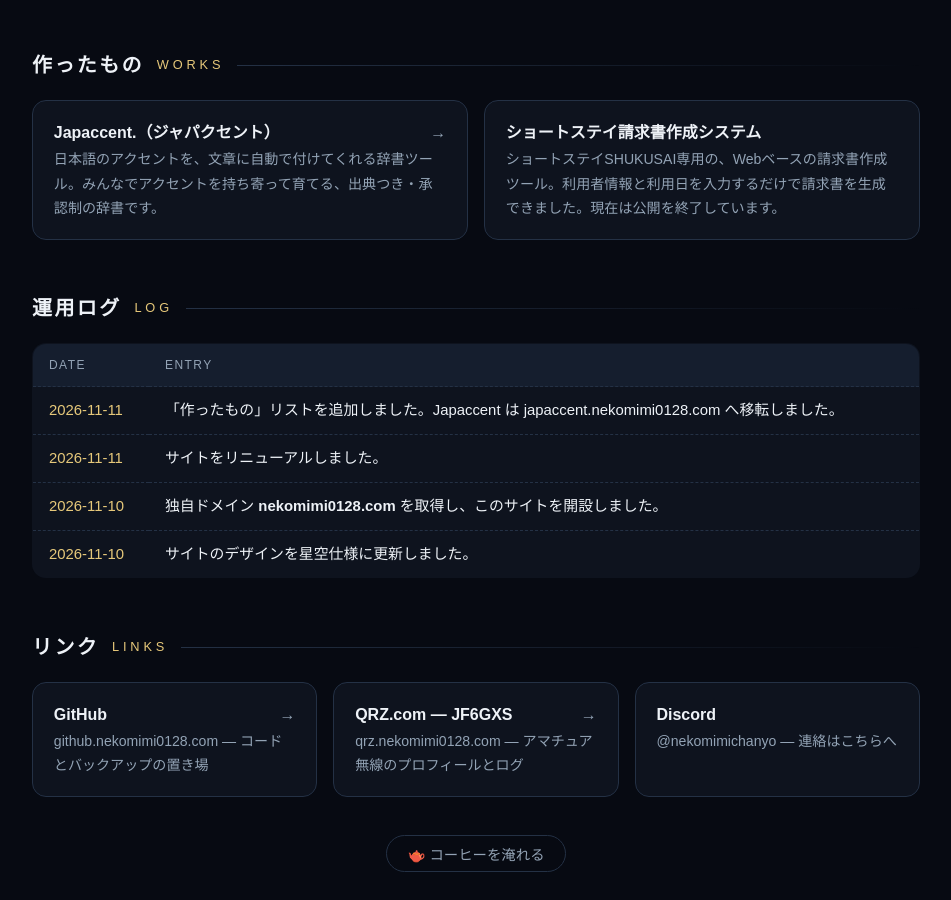
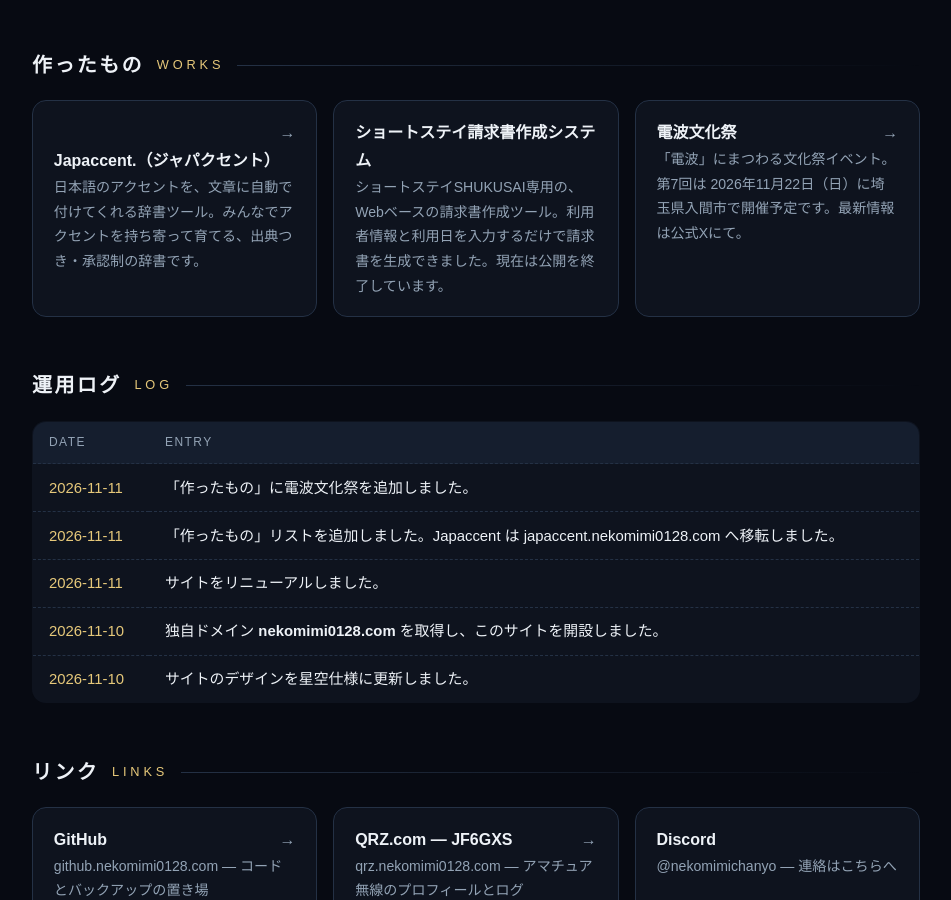
Before and after one commit to nekomimi0128/begin-, a plain HTML site: page index.html in a window 1280 px wide. Shown: the part 1512-2412 px from the top of the page, without its empty margins (164-1115 px from the left). Drawn offline with Linux system fonts and the light colour scheme.

Commit message:
作ったものに電波文化祭を追加

```diff
--- a/index.html
+++ b/index.html
@@ -268,6 +268,11 @@
         <div class="name">ショートステイ請求書作成システム</div>
         <div class="desc">ショートステイSHUKUSAI専用の、Webベースの請求書作成ツール。利用者情報と利用日を入力するだけで請求書を生成できました。現在は公開を終了しています。</div>
       </div>
+      <a class="link-card" href="https://denpabunkasai.nekomimi0128.com" target="_blank" rel="noopener">
+        <span class="arr">→</span>
+        <div class="name">電波文化祭</div>
+        <div class="desc">「電波」にまつわる文化祭イベント。第7回は 2026年11月22日（日）に埼玉県入間市で開催予定です。最新情報は公式Xにて。</div>
+      </a>
     </div>
   </section>
 
@@ -275,6 +280,7 @@
     <h2>運用ログ <span class="en">LOG</span></h2>
     <table class="logbook">
       <tr><th>DATE</th><th>ENTRY</th></tr>
+      <tr><td><time>2026-11-11</time></td><td>「作ったもの」に電波文化祭を追加しました。</td></tr>
       <tr><td><time>2026-11-11</time></td><td>「作ったもの」リストを追加しました。Japaccent は japaccent.nekomimi0128.com へ移転しました。</td></tr>
       <tr><td><time>2026-11-11</time></td><td>サイトをリニューアルしました。</td></tr>
       <tr><td><time>2026-11-10</time></td><td>独自ドメイン <strong>nekomimi0128.com</strong> を取得し、このサイトを開設しました。</td></tr>
```
